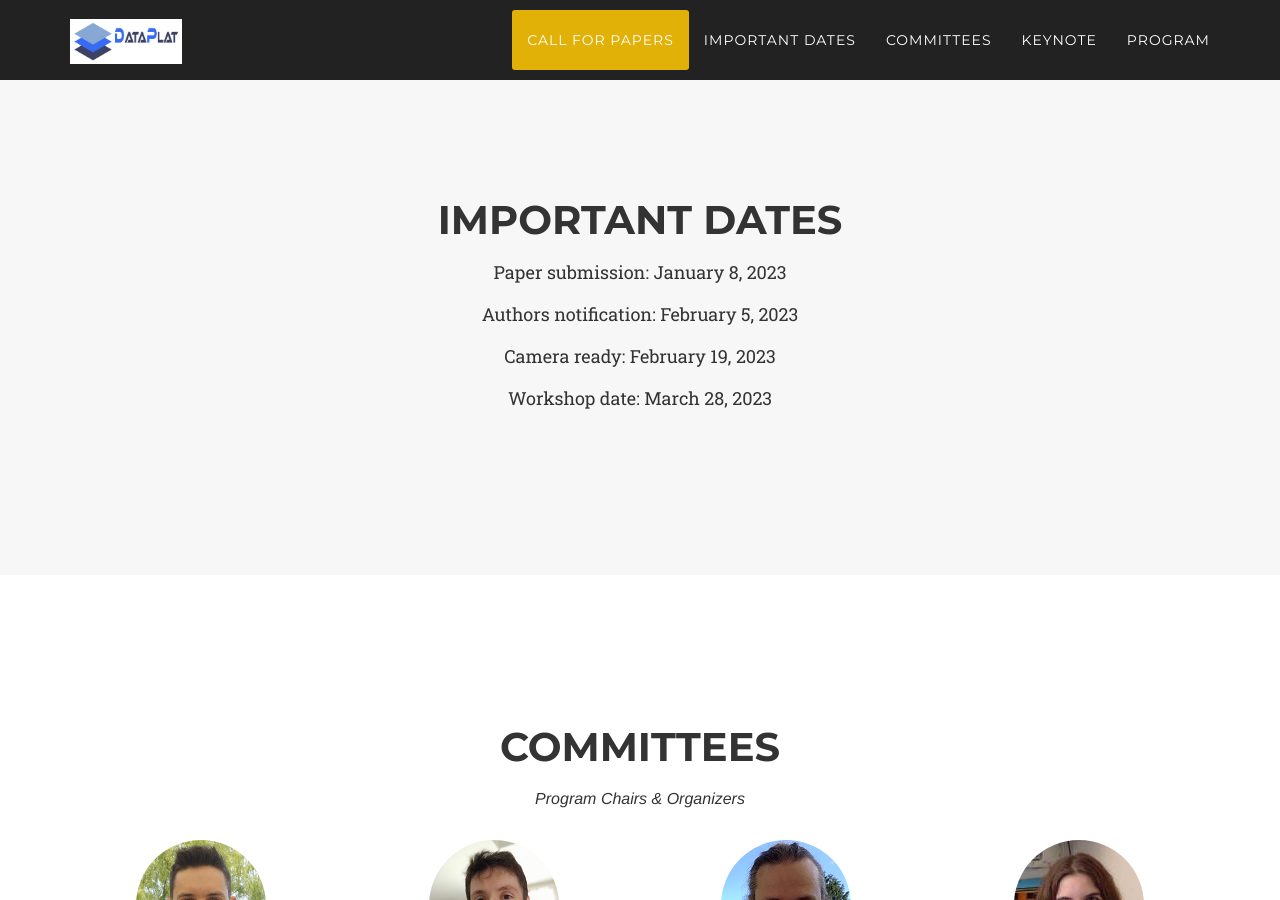
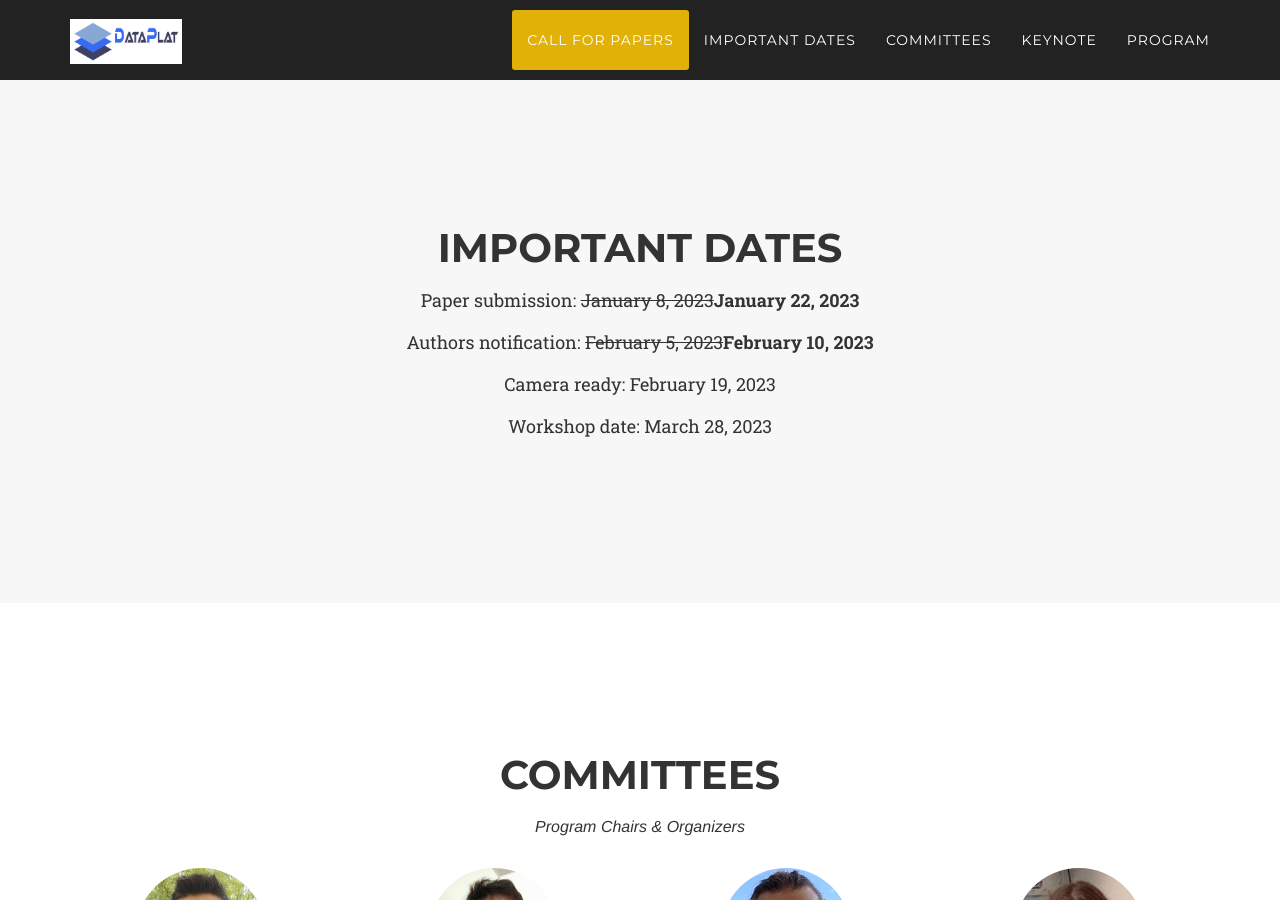
Before and after one commit to big-unibo/dataplat2024, a Jekyll site: the page built from index.html, in a window 1280 px wide and 900 px high, scrolled down 2283 px. Built offline with Jekyll 4.4.1, drawn with Linux system fonts in a browser that asks for light colours; some web fonts are replaced; some of the changed text lies outside the part shown.

Commit message:
update deadline

```diff
--- a/_includes/cfp.html
+++ b/_includes/cfp.html
@@ -59,9 +59,8 @@
                 <div class="cfp">
                     <!--<p><i><span style="color:red">[NEW 02.03.22]</span> Program published.</i></p>-->
                     <!--<p><i>[NEW 22.12.21] Submission deadline has been extended to January 20, 2023.</i></p>-->
-                    <!--<p><i>[NEW 10.12.21] Submission deadline has been extended to December 22, 2021.</i></p>-->
-                    <!--<p><i>[NEW 03.12.21] ACM Proceedings Format updated.</i></p>-->
-                    <p><i>[NEW 22.11.21] Authors of the <strong>best papers</strong> will be invited to submit an extended version to a <strong>Special Issue with Springer's <a href="https://www.springer.com/journal/10796">Information Systems Frontiers</a> journal (IF: 5.261)</strong>.</i></p>
+                    <p><i><span style="color:red">[NEW 01.08.23]</span> Submission deadline has been extended to January 22, 2023.</i></p>
+                    <p><i><span style="color:red">[NEW 22.11.22]</span> Authors of the <strong>best papers</strong> will be invited to submit an extended version to a <strong>Special Issue with Springer's <a href="https://www.springer.com/journal/10796">Information Systems Frontiers</a> journal (IF: 5.261)</strong>.</i></p>
                     <p>Submissions should present original results and substantial new work not currently under review or published elsewhere. DataPlat 2023 will follow a single-blind review process to evaluate submissions on the basis of originality, relevance, quality, and technical contribution. The following submissions are accepted:</p>
                     <ul>
                         <li>Regular and short research papers (up to 10 and 5 pages, respectively)</li>
--- a/_includes/dates.html
+++ b/_includes/dates.html
@@ -5,8 +5,8 @@
             <div class="col-lg-12 text-center">
                 <h2 class="section-heading">Important dates</h2>
                 <div class="dates">
-                    <p>Paper submission: January 8, 2023</p>
-                    <p>Authors notification: February 5, 2023</p>
+                    <p>Paper submission: <s>January 8, 2023</s><strong>January 22, 2023</strong></p>
+                    <p>Authors notification: <s>February 5, 2023</s><strong>February 10, 2023</strong></p>
                     <p>Camera ready: February 19, 2023</p>
                     <p>Workshop date: March 28, 2023</p>
                     <!--<p>Paper submission: <s>December 12, 2021</s> <strong>January 20, 2023</strong></p>-->
```
